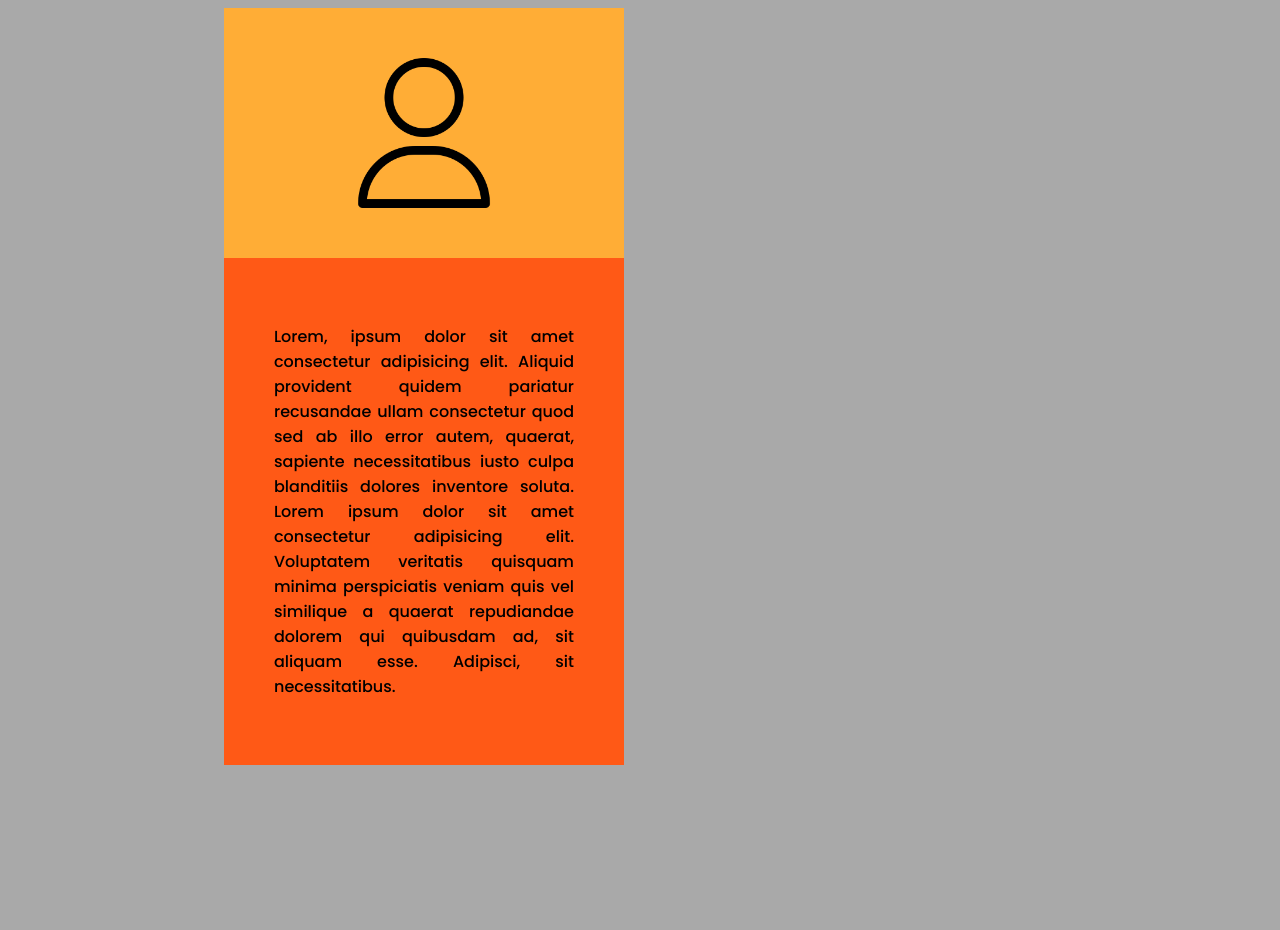
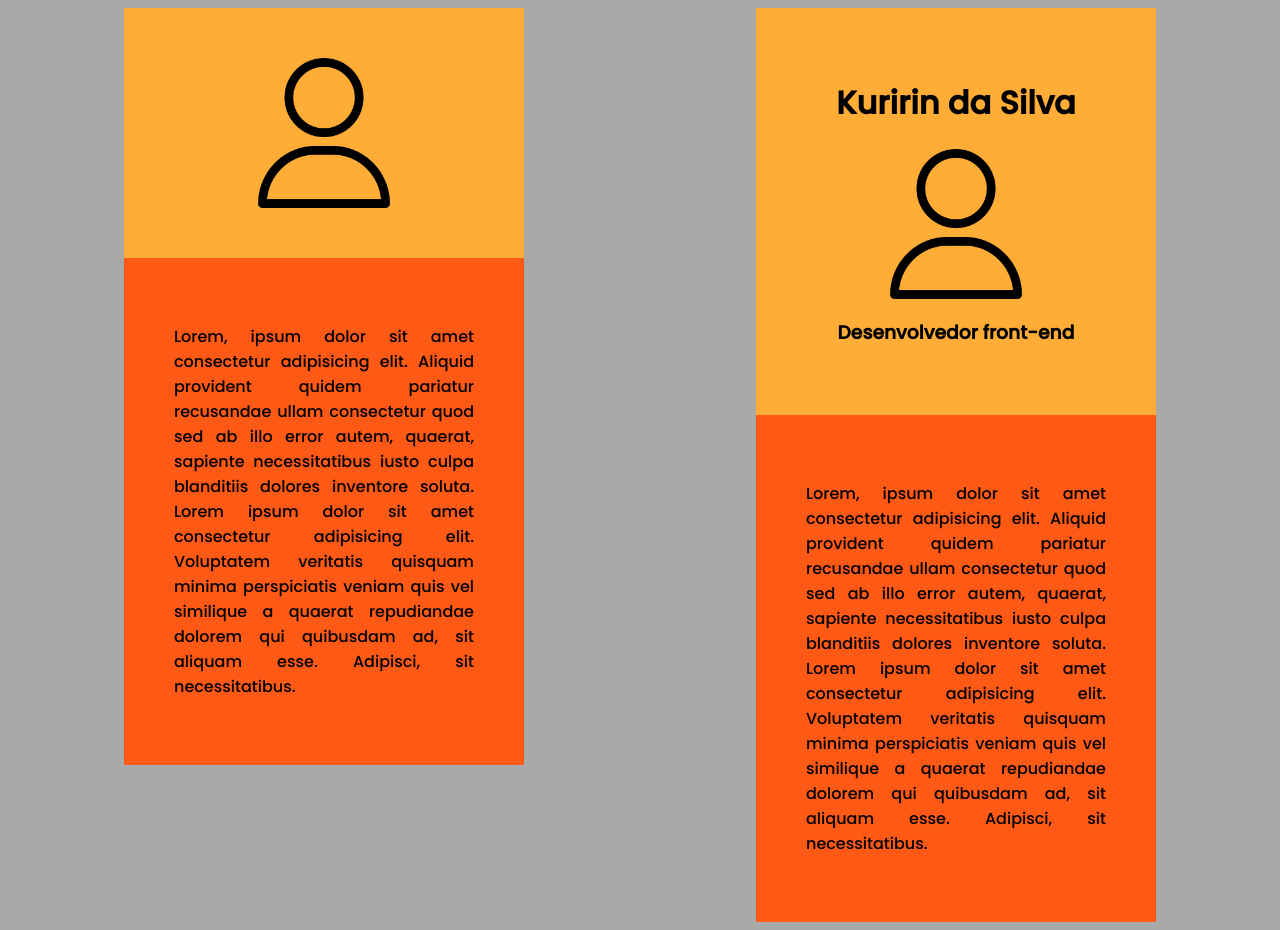
Before and after one commit to thiago-desenv/card-com-projecao, an Angular app: page / in a window 1280 px wide. Before the commit the page ends 800 px from the top, so only its background shows below. Built offline with nearby package versions, Linux system fonts and the light colour scheme.

Commit message:
Criado o segundo card e aplicado estilização existente

```diff
--- a/src/app/app.component.html
+++ b/src/app/app.component.html
@@ -13,5 +13,18 @@
     </app-card>
   </div>
   <div class="item">
+    <app-card>
+      <div class="card__header card__header--direction-column" card-header>
+        <h1>Kuririn da Silva</h1>
+        <img class="card__image" src="assets/icons/icon-client.png" alt="">
+        <h3> Desenvolvedor front-end</h3>
+      </div>
+      <div class="card__content" card-content>
+        <p>
+          Lorem, ipsum dolor sit amet consectetur adipisicing elit. Aliquid provident quidem pariatur recusandae ullam consectetur quod sed ab illo error autem, quaerat, sapiente necessitatibus iusto culpa blanditiis dolores inventore soluta.
+          Lorem ipsum dolor sit amet consectetur adipisicing elit. Voluptatem veritatis quisquam minima perspiciatis veniam quis vel similique a quaerat repudiandae dolorem qui quibusdam ad, sit aliquam esse. Adipisci, sit necessitatibus.
+        </p>
+      </div>
+    </app-card>
   </div>
 </div>
--- a/src/app/app.component.scss
+++ b/src/app/app.component.scss
@@ -12,6 +12,10 @@
     display: flex;
     justify-content: center;
     align-items: center;
+
+    &--direction-column {
+      flex-direction: column;
+    }
   }
 
   &__image {
```
